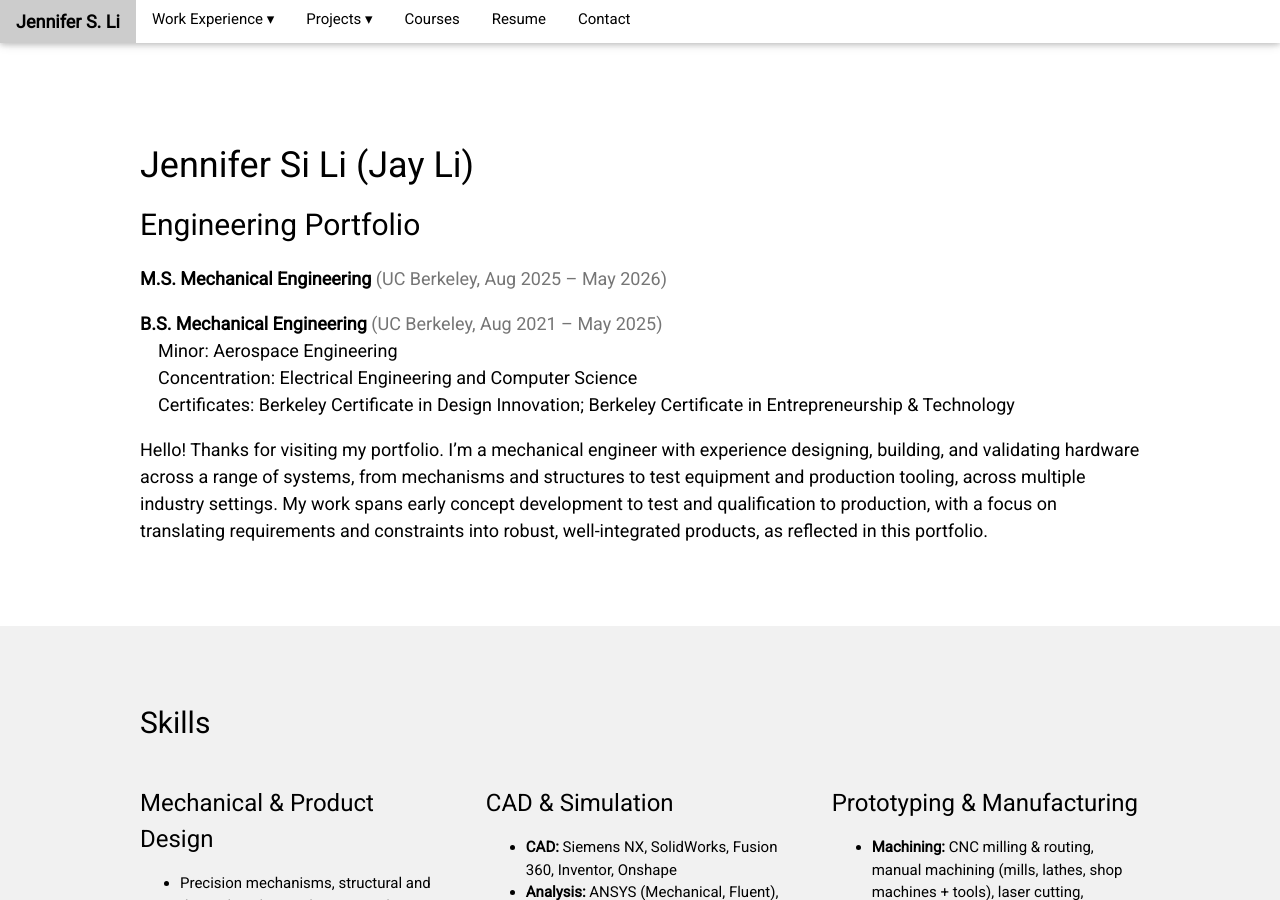
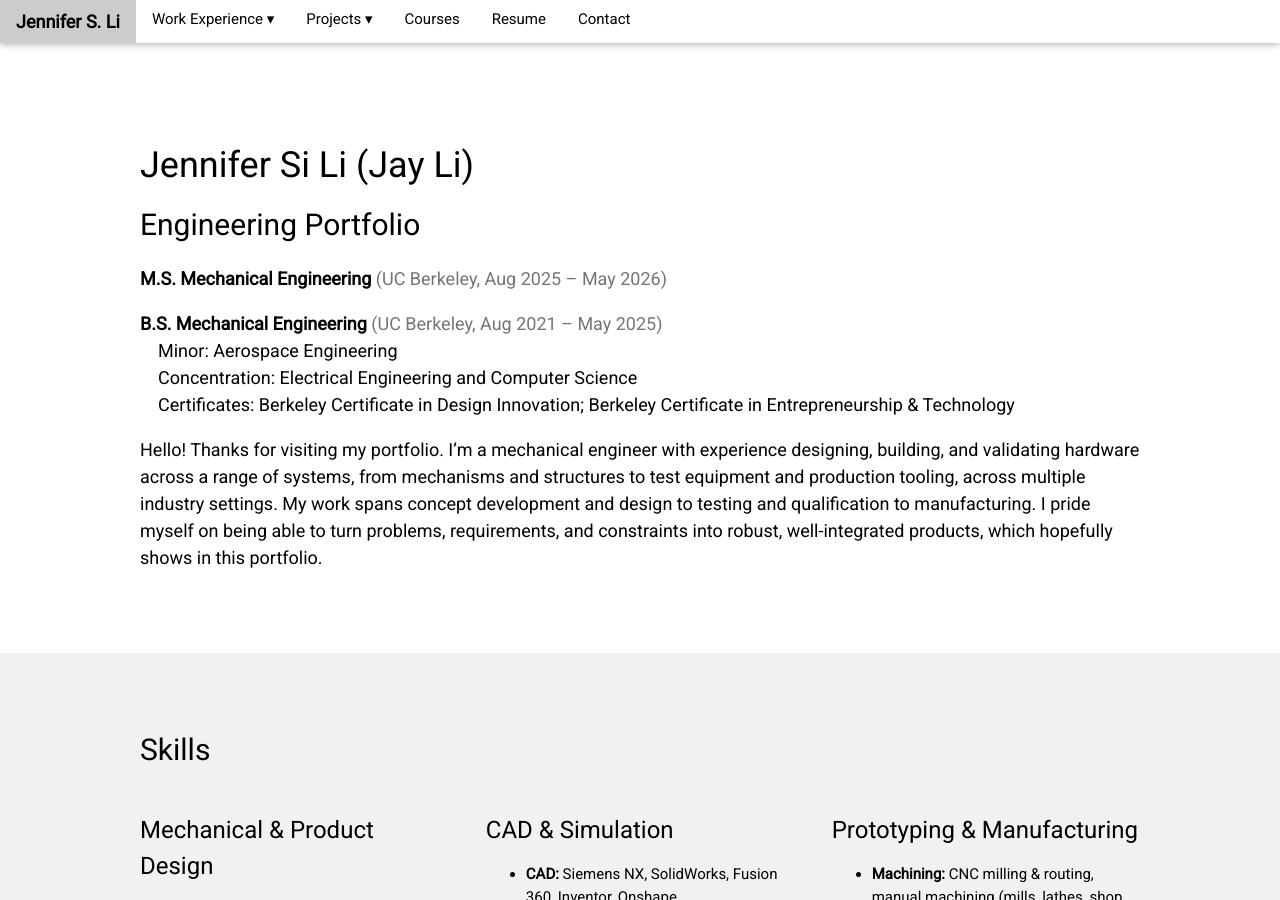
Before and after one commit to jsli905/jsli905.github.io, a Jekyll site: the page index.html, which Jekyll copies as it is, in a window 1280 px wide and 900 px high. Built offline with Jekyll 4.4.1, drawn with Linux system fonts in a browser that asks for light colours; comment, search, counter and statistics services are not loaded.

Commit message:
Update index.html

```diff
--- a/index.html
+++ b/index.html
@@ -207,8 +207,7 @@
     <p class="w3-large">
       Hello! Thanks for visiting my portfolio. I’m a mechanical engineer with experience designing, building, and validating hardware across a range of systems,
       from mechanisms and structures to test equipment and production tooling, across multiple industry settings.
-      My work spans early concept development to test and qualification to production,
-      with a focus on translating requirements and constraints into robust, well-integrated products, as reflected in this portfolio. <br>
+      My work spans concept development and design to testing and qualification to manufacturing. I pride myself on being able to turn problems, requirements, and constraints into robust, well-integrated products, which hopefully shows in this portfolio. <br>
     </p>
   </div>
 </section>
```
